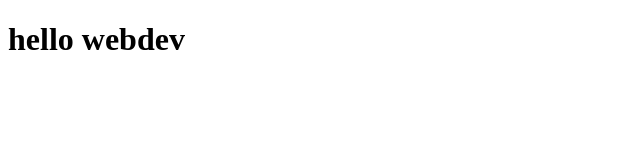
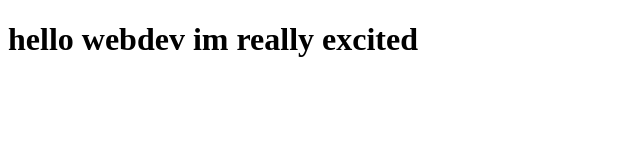
Before and after one commit to saif-dev77/webdev-test, a plain HTML site: page index.html in a window 1280 px wide. Shown: the whole page, without its empty margins (0-640 px from the left). Drawn offline with Linux system fonts and the light colour scheme.

Commit message:
small message to the world from me

```diff
--- a/index.html
+++ b/index.html
@@ -7,6 +7,6 @@
 	<title>hello webdevs</title>
 </head>
 <body>
-<h1>hello webdev</h1>
+<h1>hello webdev im really excited </h1>
 </body>
 </html>
```
